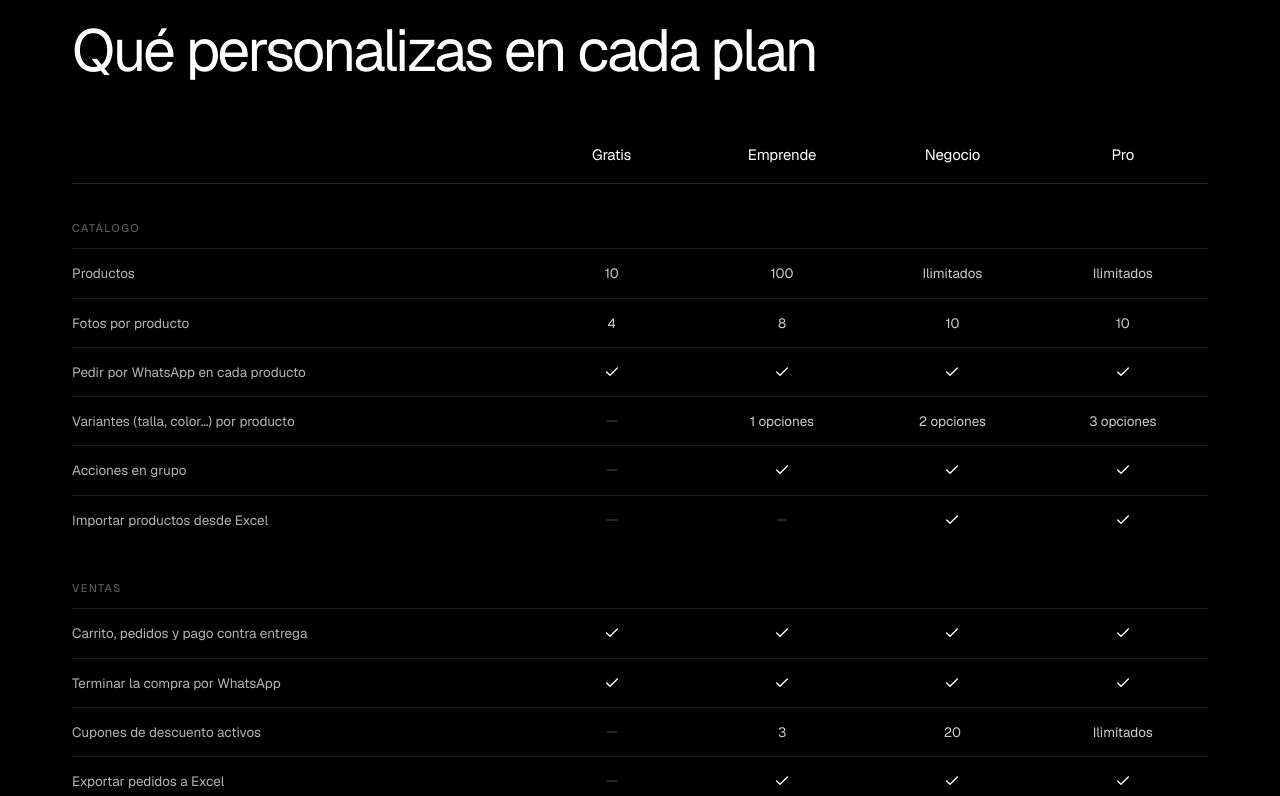
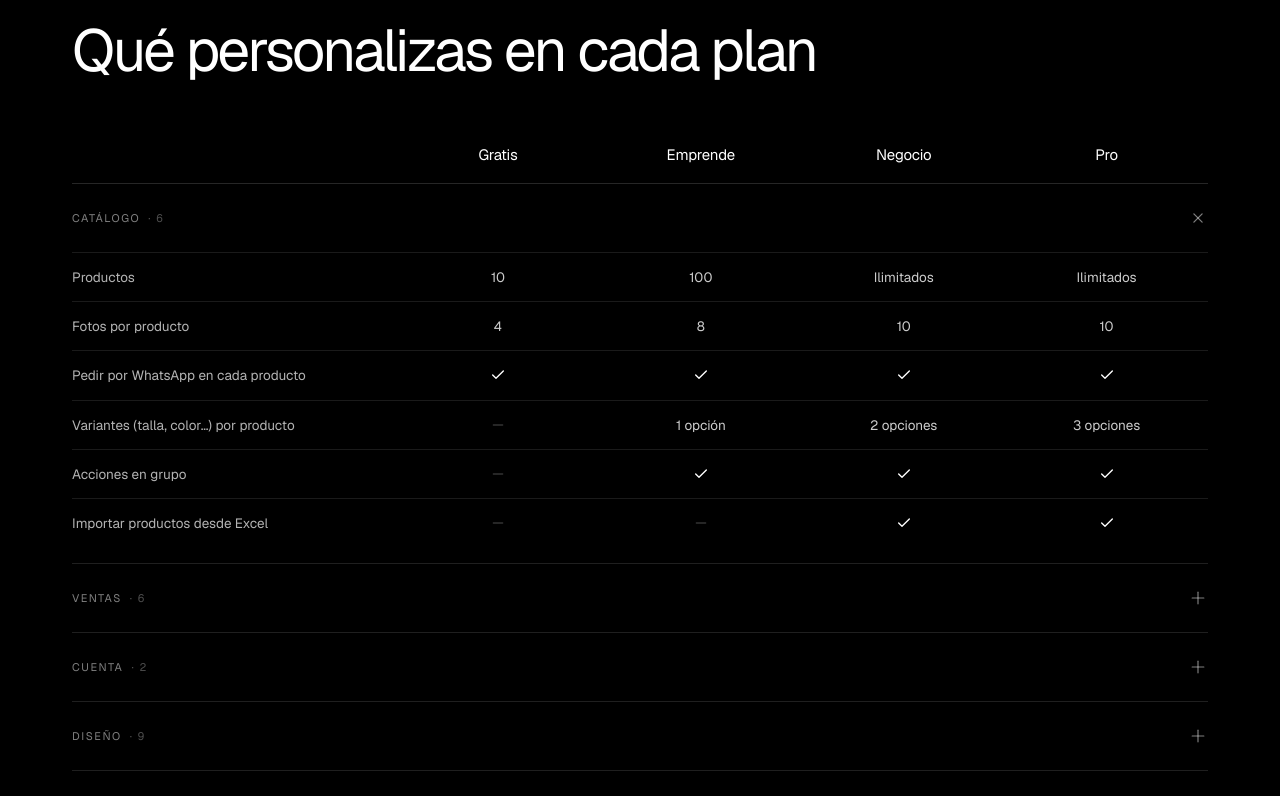
Before and after one commit to Martinvb07/MiTienda-LlanoStudio, a Next.js app in the folder frontend/: page /precios in a window 1280 px wide. Shown: the part 763-1559 px from the top of the page. Built offline with nearby package versions, Linux system fonts and the light colour scheme; no server answers.

Commit message:
Comparativa de planes en grupos desplegables, el primero abierto

```diff
--- a/frontend/src/componentes/sitio/ComparativaPlanes.tsx
+++ b/frontend/src/componentes/sitio/ComparativaPlanes.tsx
@@ -1,5 +1,8 @@
-import { Check, Minus } from 'lucide-react'
-import type { ReactNode } from 'react'
+'use client'
+
+import { useState, type ReactNode } from 'react'
+import { AnimatePresence, motion } from 'motion/react'
+import { Check, Minus, Plus } from 'lucide-react'
 import { Contenedor, Rotulo } from './Contenedor'
 import { Revelar } from './Revelar'
 import { ORDEN_PLANES, PLANES, type LimitesPlan } from '@/utilidades/planes'
@@ -19,7 +22,7 @@ const GRUPOS: { titulo: string; filas: Fila[] }[] = [
       { etiqueta: 'Productos', valor: (l) => l.productos ?? 'Ilimitados' },
       { etiqueta: 'Fotos por producto', valor: (l) => l.fotosPorProducto },
       { etiqueta: 'Pedir por WhatsApp en cada producto', valor: () => true },
-      { etiqueta: 'Variantes (talla, color…) por producto', valor: (l) => (l.opcionesVariantes ? `${l.opcionesVariantes} opciones` : false) },
+      { etiqueta: 'Variantes (talla, color…) por producto', valor: (l) => (l.opcionesVariantes ? `${l.opcionesVariantes} ${l.opcionesVariantes === 1 ? 'opción' : 'opciones'}` : false) },
       { etiqueta: 'Acciones en grupo', valor: (l) => l.accionesLote },
       { etiqueta: 'Importar productos desde Excel', valor: (l) => l.importarProductos },
     ],
@@ -87,7 +90,24 @@ function Celda({ valor }: { valor: Valor }): ReactNode {
   return <span className="text-white/80">{valor}</span>
 }
 
+const COLUMNAS = 'grid grid-cols-[minmax(200px,1.6fr)_repeat(4,minmax(0,1fr))] items-center'
+
+/**
+ * Tabla comparativa por grupos que se despliegan, como las preguntas
+ * frecuentes: el primero abierto y los demás a pedido.
+ */
 export function ComparativaPlanes() {
+  const [abiertos, setAbiertos] = useState<Set<string>>(() => new Set([GRUPOS[0]!.titulo]))
+
+  function alternar(titulo: string) {
+    setAbiertos((actuales) => {
+      const nuevos = new Set(actuales)
+      if (nuevos.has(titulo)) nuevos.delete(titulo)
+      else nuevos.add(titulo)
+      return nuevos
+    })
+  }
+
   return (
     <section className="pb-[110px] md:pb-[150px]">
       <Contenedor>
@@ -97,40 +117,66 @@ export function ComparativaPlanes() {
         </Revelar>
 
         <Revelar className="mt-12 overflow-x-auto">
-          <table className="w-full min-w-[640px] border-collapse text-[13.5px]">
-            <thead>
-              <tr className="border-b border-white/15">
-                <th className="py-4 text-left font-normal text-white/40" />
+          <div className="min-w-[640px] text-[13.5px]" role="table" aria-label="Comparación de planes">
+            <div className={`${COLUMNAS} border-b border-white/15`} role="row">
+              <span role="columnheader" />
               {ORDEN_PLANES.map((plan) => (
-                  <th key={plan} className="w-[15%] py-4 text-center text-[15px] font-normal tracking-[-0.01em]">
+                <span key={plan} role="columnheader" className="py-4 text-center text-[15px] tracking-[-0.01em]">
                   {PLANES[plan].nombre}
-                  </th>
+                </span>
               ))}
-              </tr>
-            </thead>
-            {GRUPOS.map((grupo) => (
-              <tbody key={grupo.titulo}>
-                <tr>
-                  <th
-                    colSpan={ORDEN_PLANES.length + 1}
-                    className="pt-9 pb-3 text-left text-[11px] font-normal tracking-[0.14em] text-white/40 uppercase"
+            </div>
+
+            {GRUPOS.map((grupo) => {
+              const abierto = abiertos.has(grupo.titulo)
+              return (
+                <div key={grupo.titulo} className="border-b border-white/12" role="rowgroup">
+                  <button
+                    type="button"
+                    aria-expanded={abierto}
+                    onClick={() => alternar(grupo.titulo)}
+                    className="group flex w-full items-center justify-between gap-6 py-6 text-left"
                   >
+                    <span className="text-[11px] tracking-[0.14em] text-white/50 uppercase transition-colors duration-500 group-hover:text-white">
                       {grupo.titulo}
-                  </th>
-                </tr>
+                      <span className="ml-2 text-white/30 normal-case">· {grupo.filas.length}</span>
+                    </span>
+                    <Plus
+                      aria-hidden="true"
+                      strokeWidth={1.4}
+                      className={`h-5 w-5 shrink-0 text-white/50 transition-transform duration-700 ease-salida ${abierto ? 'rotate-45 text-white' : ''}`}
+                    />
+                  </button>
+                  <AnimatePresence initial={false}>
+                    {abierto && (
+                      <motion.div
+                        initial={{ height: 0, opacity: 0 }}
+                        animate={{ height: 'auto', opacity: 1 }}
+                        exit={{ height: 0, opacity: 0 }}
+                        transition={{ duration: 0.6, ease: [0.16, 1, 0.3, 1] }}
+                        className="overflow-hidden"
+                      >
+                        <div className="pb-4">
                           {grupo.filas.map((fila) => (
-                  <tr key={fila.etiqueta} className="border-t border-white/10">
-                    <td className="py-3.5 pr-4 text-white/70">{fila.etiqueta}</td>
+                            <div key={fila.etiqueta} className={`${COLUMNAS} border-t border-white/10`} role="row">
+                              <span role="rowheader" className="py-3.5 pr-4 text-white/70">
+                                {fila.etiqueta}
+                              </span>
                               {ORDEN_PLANES.map((plan) => (
-                      <td key={plan} className="py-3.5 text-center">
+                                <span key={plan} role="cell" className="py-3.5 text-center">
                                   <Celda valor={fila.valor(PLANES[plan])} />
-                      </td>
+                                </span>
                               ))}
-                  </tr>
+                            </div>
                           ))}
-              </tbody>
-            ))}
-          </table>
+                        </div>
+                      </motion.div>
+                    )}
+                  </AnimatePresence>
+                </div>
+              )
+            })}
+          </div>
         </Revelar>
       </Contenedor>
     </section>
```
Lines whose indentation alone changed are shown as unchanged.
